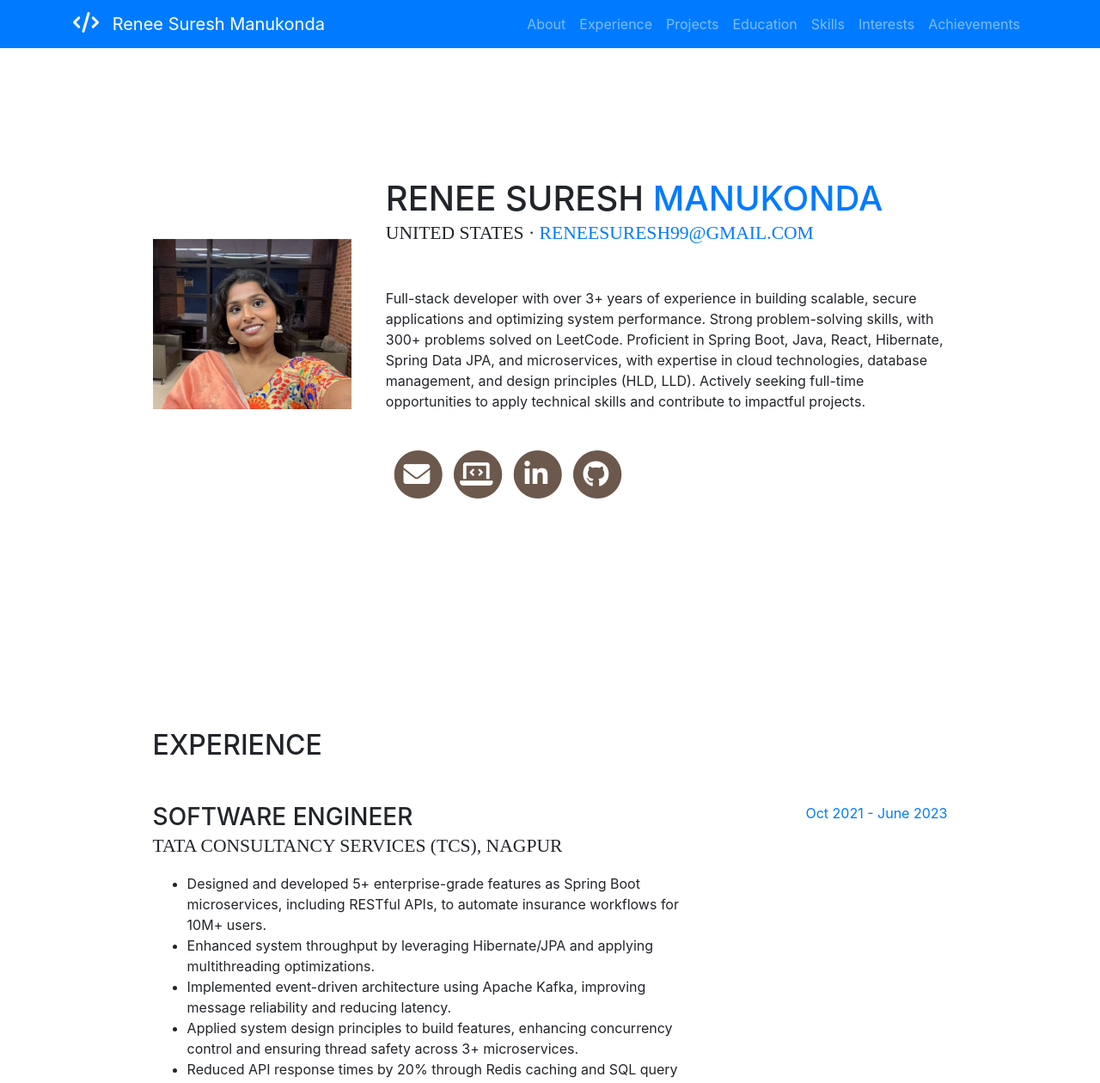
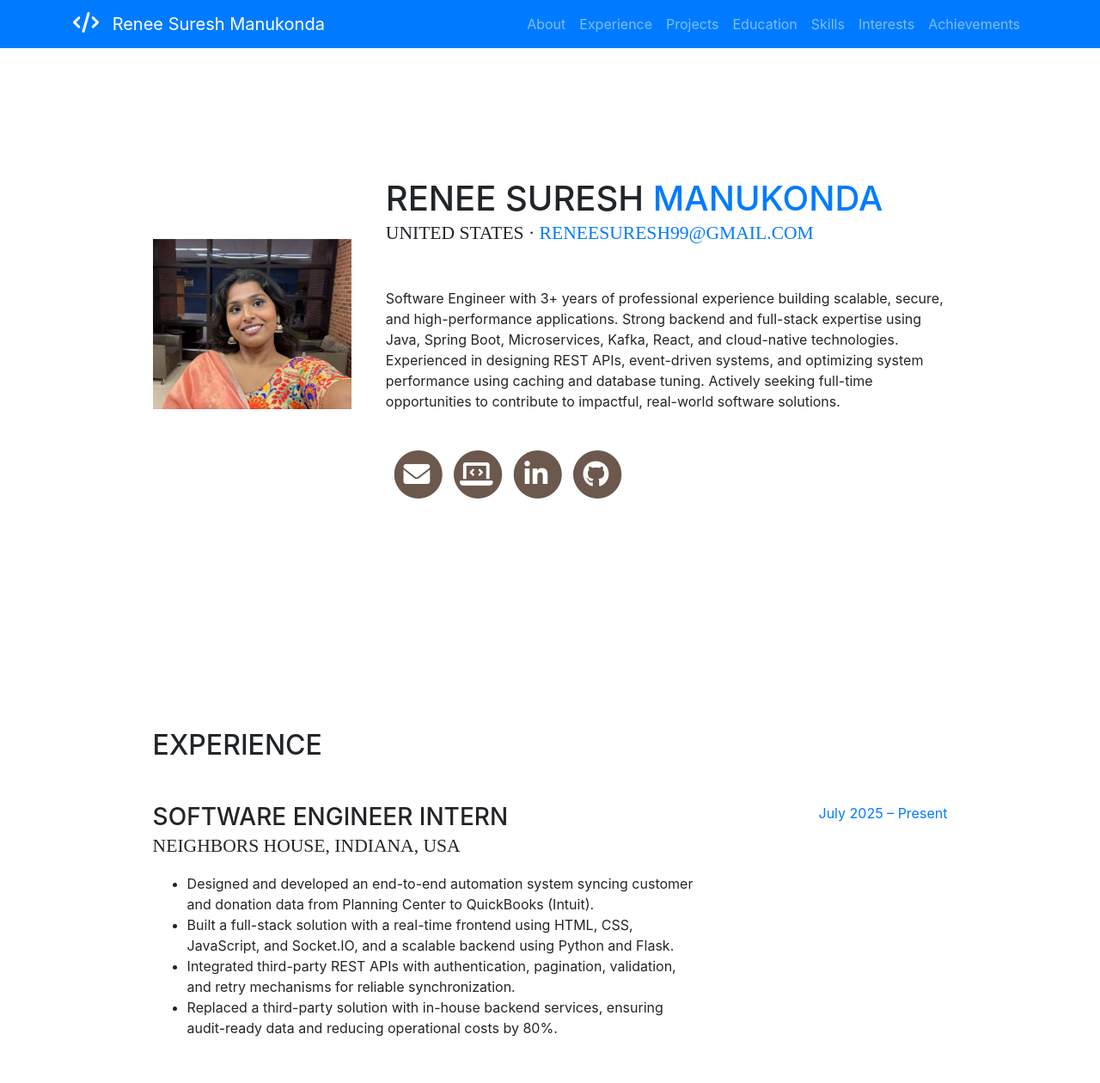
Before and after one commit to manur02/manur02.github.io, a website with bundled scripts: page index.html in a window 1280 px wide. Shown: the top 1260 px of the page at 86% size. Built offline with nearby package versions, Linux system fonts and the light colour scheme; a web font is replaced by a local one.

Commit message:
Update index.html

```diff
--- a/index.html
+++ b/index.html
@@ -69,8 +69,13 @@
           <div class="subheading mb-5">United States ·
               <a href="mailto:reneesuresh99@gmail.com">reneesuresh99@gmail.com</a>
           </div>
-          <p class="mb-5">Full-stack developer with over 3+ years of experience in building scalable, secure applications and optimizing system performance. Strong problem-solving skills, with 300+ problems solved on LeetCode. Proficient in Spring Boot, Java, React, Hibernate, Spring Data JPA, and microservices, with expertise in cloud technologies, database management, and design principles (HLD, LLD). Actively seeking full-time opportunities to apply technical skills and contribute to impactful projects.
-          </p>
+         <p class="mb-5">
+          Software Engineer with 3+ years of professional experience building scalable, secure, and high-performance applications.
+          Strong backend and full-stack expertise using Java, Spring Boot, Microservices, Kafka, React, and cloud-native technologies.
+          Experienced in designing REST APIs, event-driven systems, and optimizing system performance using caching and database tuning.
+          Actively seeking full-time opportunities to contribute to impactful, real-world software solutions.
+         </p>
+
           <ul class="list-inline list-social-icons mb-0">
               <li class="list-inline-item">
                   <a href="mailto:reneesuresh99@gmail.com">
@@ -112,6 +117,22 @@
       <section class="resume-section p-3 p-lg-4 d-flex flex-column pr-lg-6" id="experience">
         <div class="my-auto">
           <h2 class="mb-5">Experience</h2>
+
+          <div class="resume-item d-flex flex-column flex-md-row mb-5">
+            <div class="resume-content mr-auto">
+              <h3 class="mb-0">Software Engineer Intern</h3>
+              <div class="subheading mb-3">NEIGHBORS HOUSE, Indiana, USA</div>
+              <ul>
+                <li>Designed and developed an end-to-end automation system syncing customer and donation data from Planning Center to QuickBooks (Intuit).</li>
+                <li>Built a full-stack solution with a real-time frontend using HTML, CSS, JavaScript, and Socket.IO, and a scalable backend using Python and Flask.</li>
+                <li>Integrated third-party REST APIs with authentication, pagination, validation, and retry mechanisms for reliable synchronization.</li>
+                <li>Replaced a third-party solution with in-house backend services, ensuring audit-ready data and reducing operational costs by 80%.</li>
+              </ul>
+            </div>
+            <div class="resume-date text-md-right">
+              <span class="text-primary">July 2025 – Present</span>
+            </div>
+          </div>
 
           <div class="resume-item d-flex flex-column flex-md-row mb-5">
             <div class="resume-content mr-auto">
@@ -357,6 +378,9 @@ JS, Spring Boot, Hibernate, MySQL, and Microservices architecture.</p>
       <li class="list-inline-item" style="margin-right: 2%;" title="Apache Kafka">
         <i class="fa fa-random"></i> Apache Kafka
       </li>
+      <li class="list-inline-item" style="margin-right: 2%;" title="Flask">
+        <i class="devicon-flask-original"></i> Flask
+      </li>
       <li class="list-inline-item" style="margin-right: 2%;" title="JWT">
         <i class="fa fa-key"></i> JWT
       </li>
```
